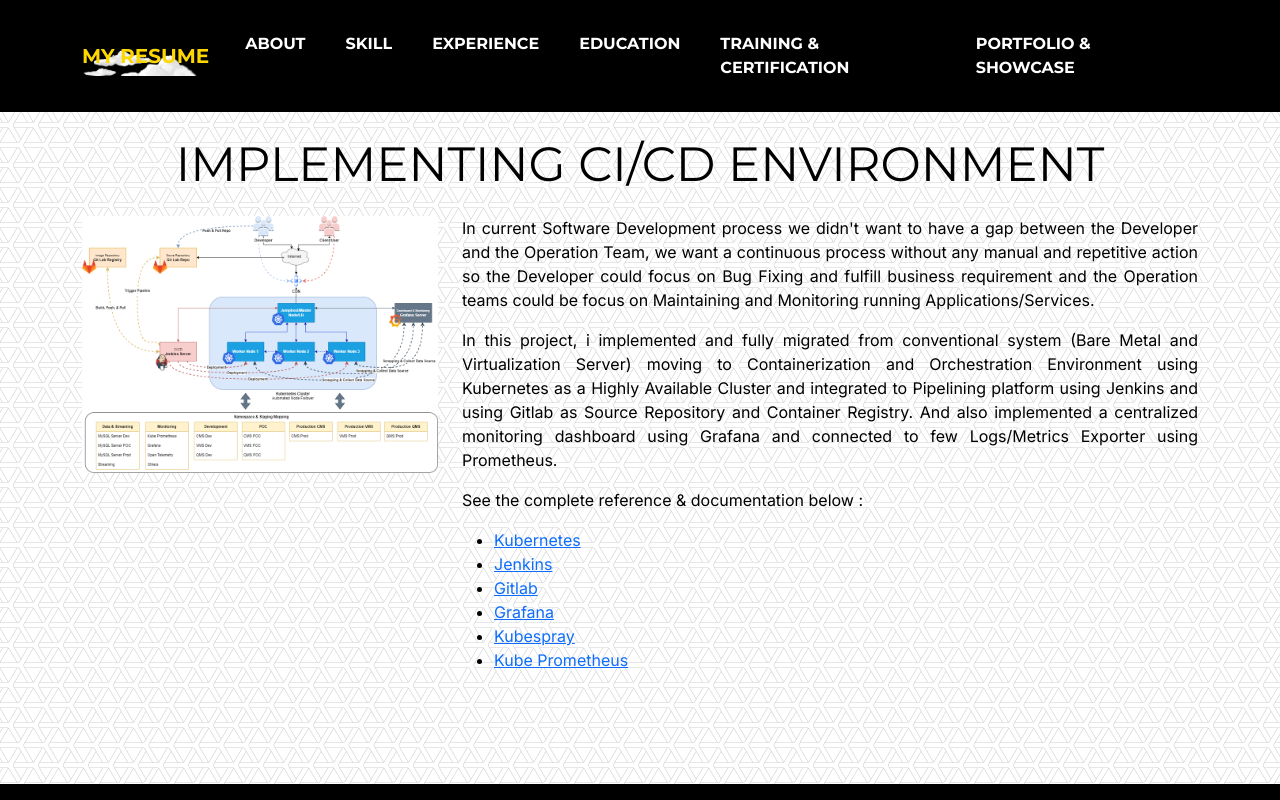
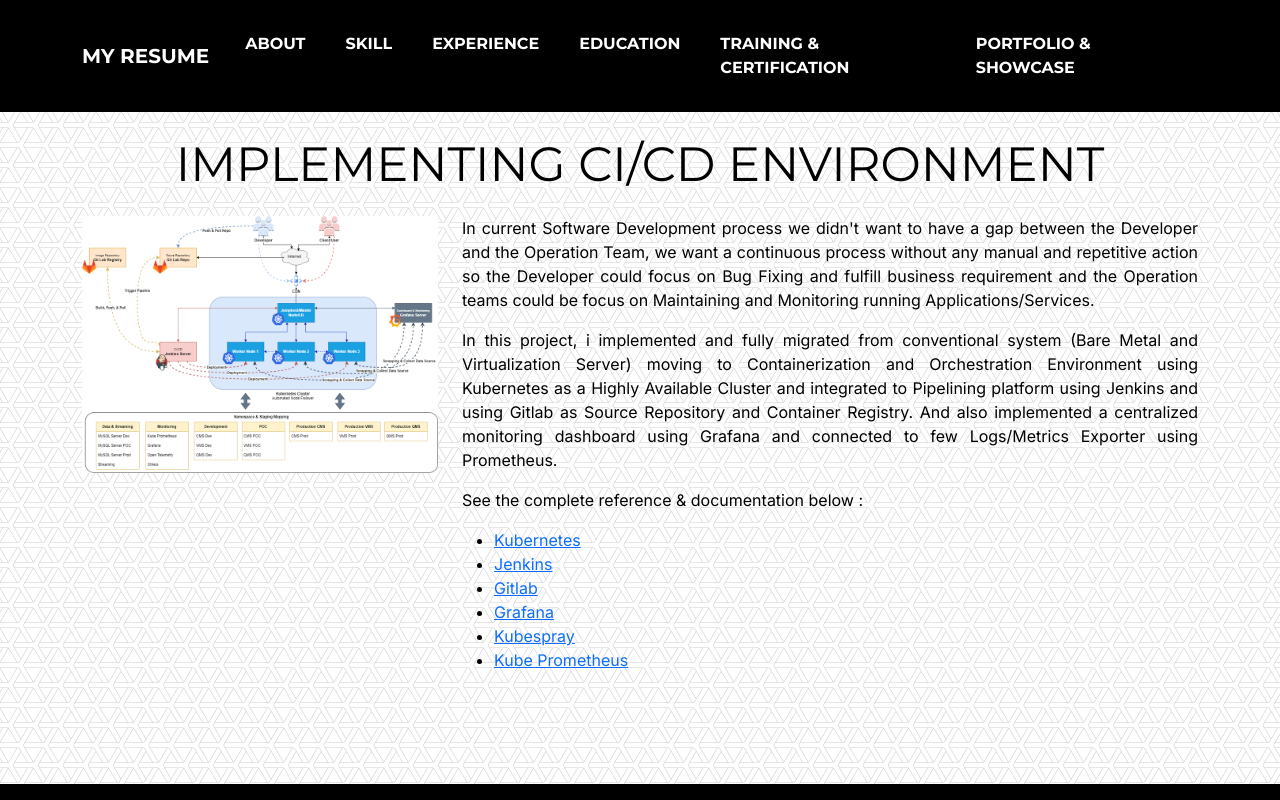
Before and after one commit to tefaaryagumilang/myresume-nextjs, a Next.js app: page /project1 in a window 1280 px wide. Shown: the top 800 px of the page. Built offline with nearby package versions, Linux system fonts and the light colour scheme.

Commit message:
Update Navbar

```diff
--- a/src/app/components/Navbar.js
+++ b/src/app/components/Navbar.js
@@ -9,11 +9,6 @@ export default function Navbar() {
                     <Link
                         className="navbar-brand"
                         href="/"
-                        style={{
-                            backgroundImage: 'url("assets/img/clouds.png")',
-                            backgroundSize: "cover",
-                            color: "#FFD700"
-                        }}
                     >
                         My Resume
                     </Link>
```
